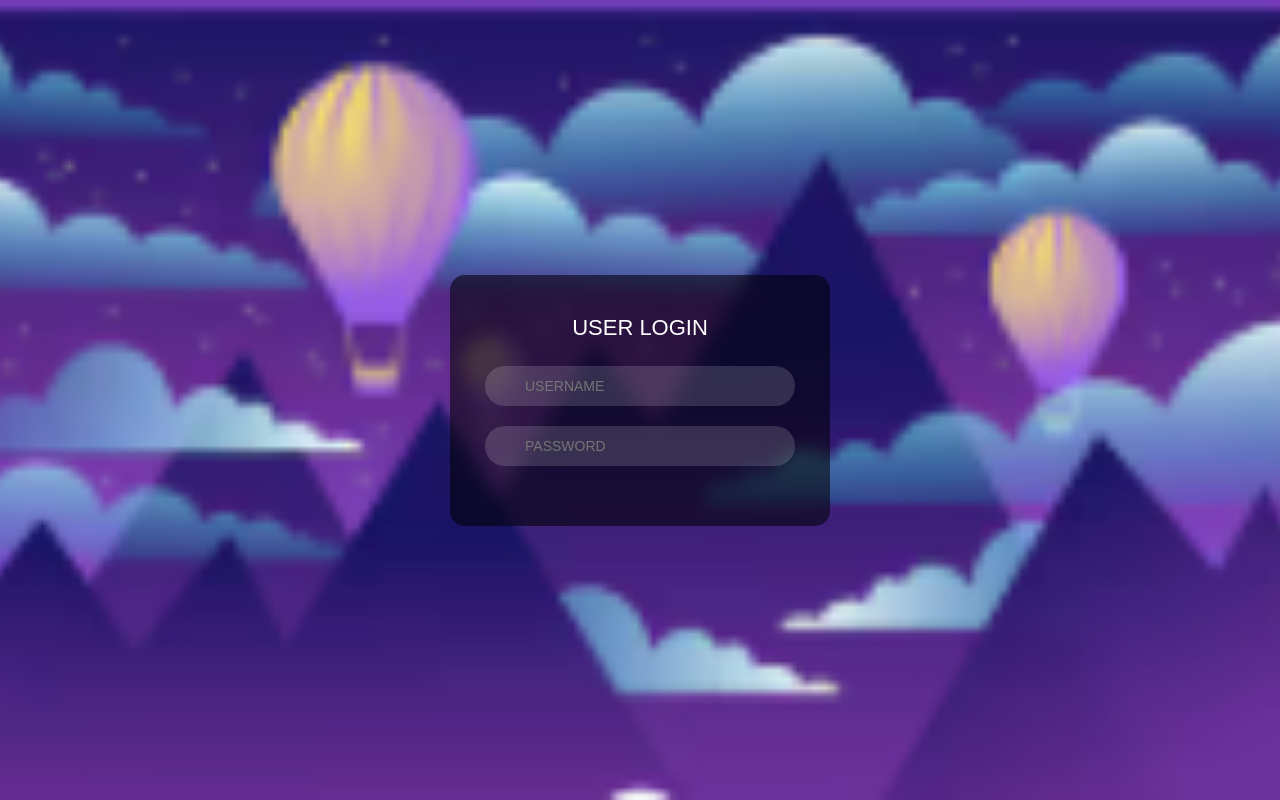
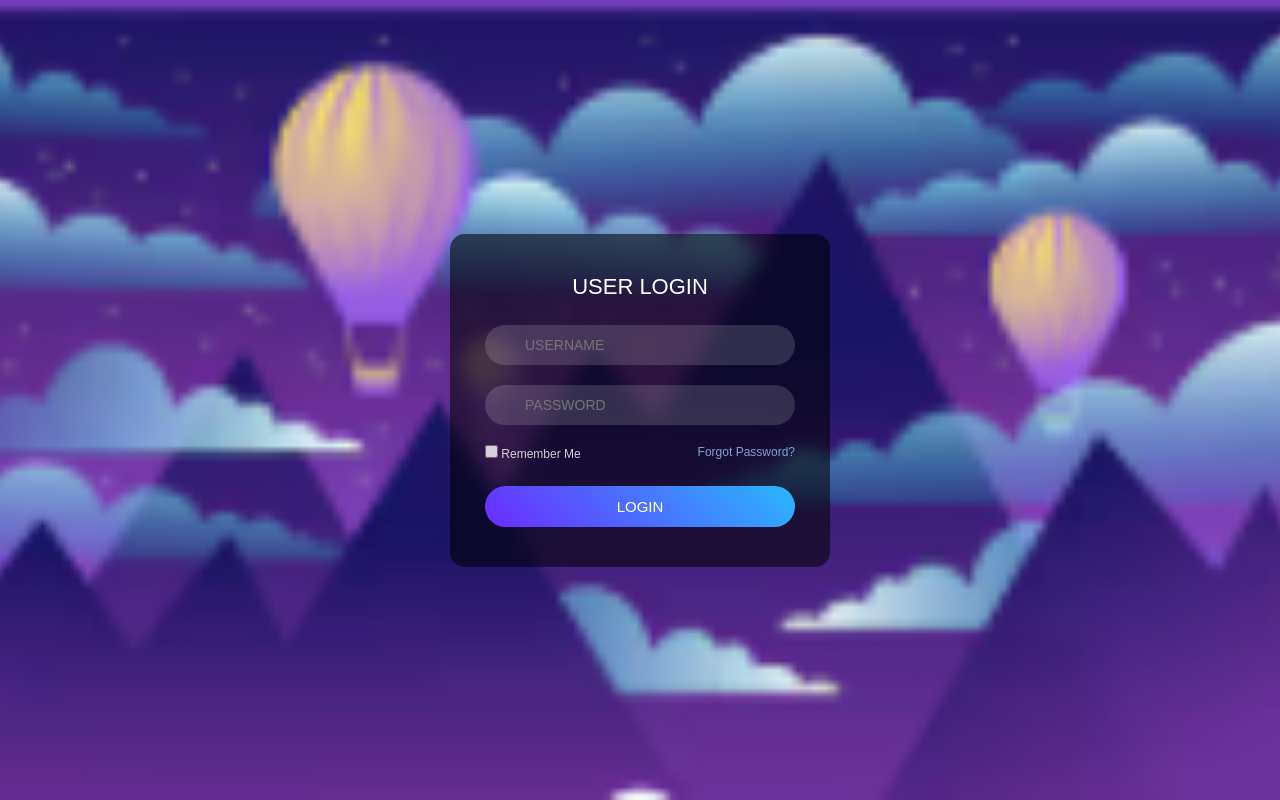
Before and after one commit to Wendelzinho007/Plogin, a plain HTML site: page index.html in a window 1280 px wide. Drawn offline with Linux system fonts and the light colour scheme.

Commit message:
versão 5 - div do class options

```diff
--- a/index.html
+++ b/index.html
@@ -105,5 +105,10 @@
               <input type="password" placeholder="PASSWORD">
           </div>
 
+          <div class="options">
+              <label><input type="checkbox"> Remember Me</label>
+              <a href="#">Forgot Password?</a>
+          </div>
 
+        <button class="login-btn">LOGIN</button>
     </div>
```
